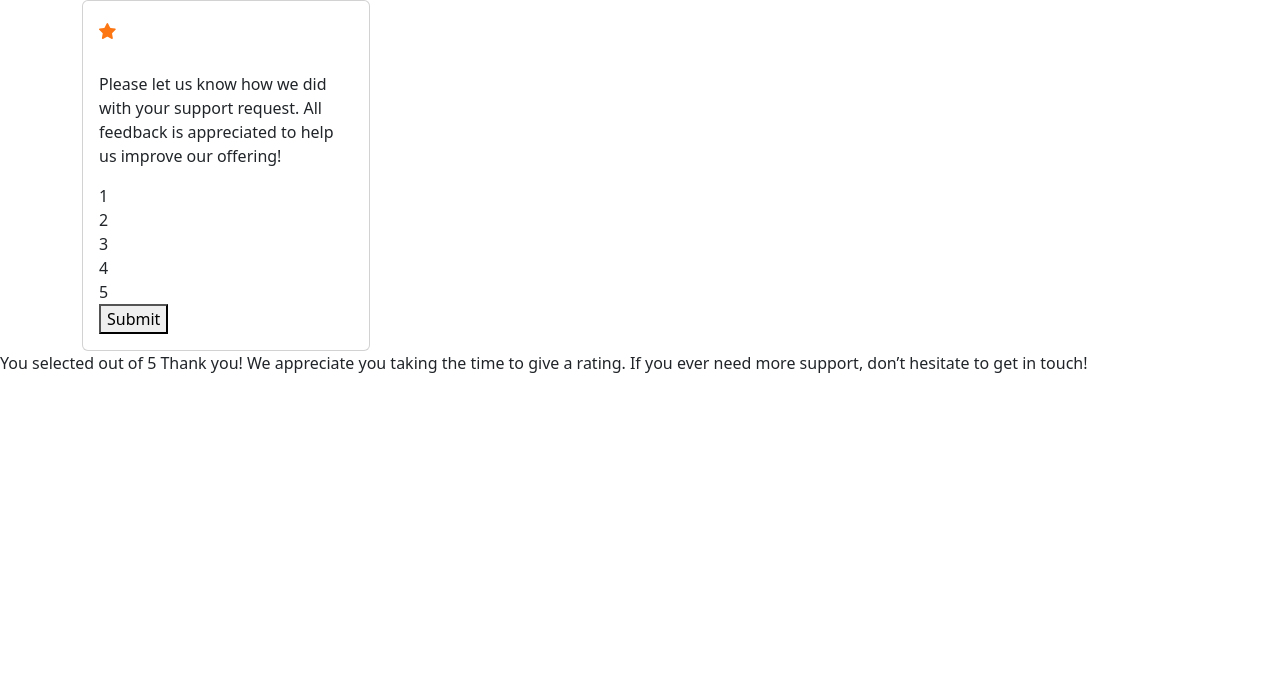
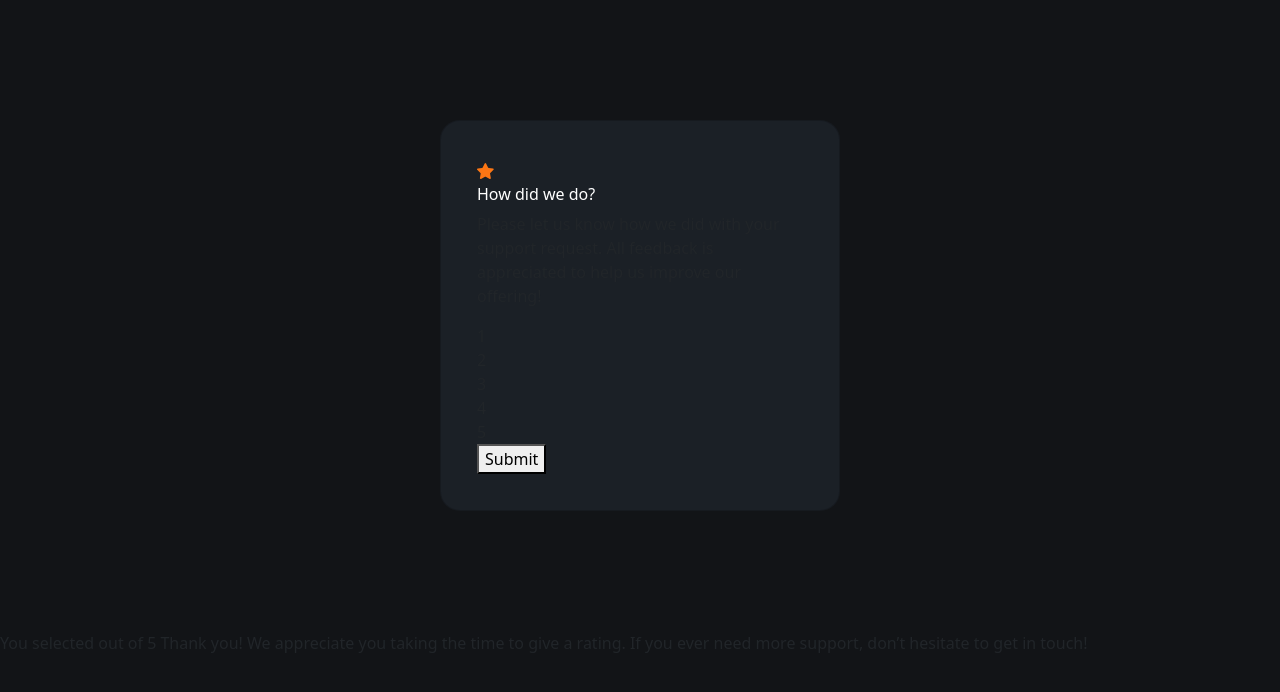
Before and after one commit to Abaljerind/interactive-rating, a plain HTML site: page index.html in a window 1280 px wide. Drawn offline with nearby package versions, Linux system fonts and the light colour scheme.

Commit message:
add style to card

```diff
--- a/css/app.css
+++ b/css/app.css
@@ -0,0 +1,10 @@
+body {
+  background-color: hsl(216, 12%, 8%);
+}
+
+.container .card {
+  padding: 20px;
+  margin: 120px auto;
+  background-color: hsla(213, 19%, 18%, 0.5);
+  border-radius: 5%;
+}
--- a/index.html
+++ b/index.html
@@ -29,7 +29,7 @@
     <!-- Rating state start -->
 
     <div class="container">
-      <div class="card" style="width: 18rem">
+      <div class="card" style="width: 400px">
         <div class="card-body">
           <h5 class="card-title">
             <svg width="17" height="16" xmlns="http://www.w3.org/2000/svg">
```
